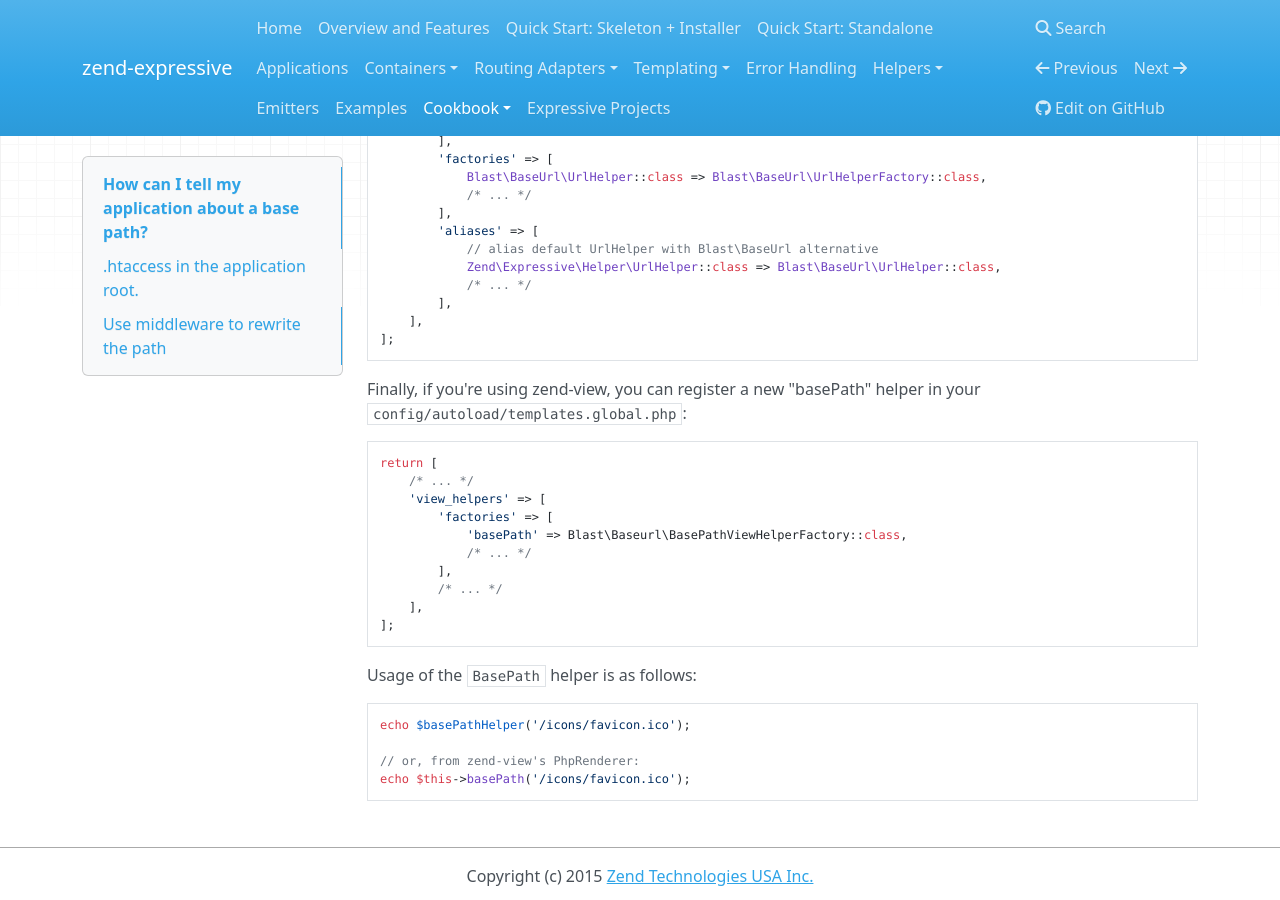
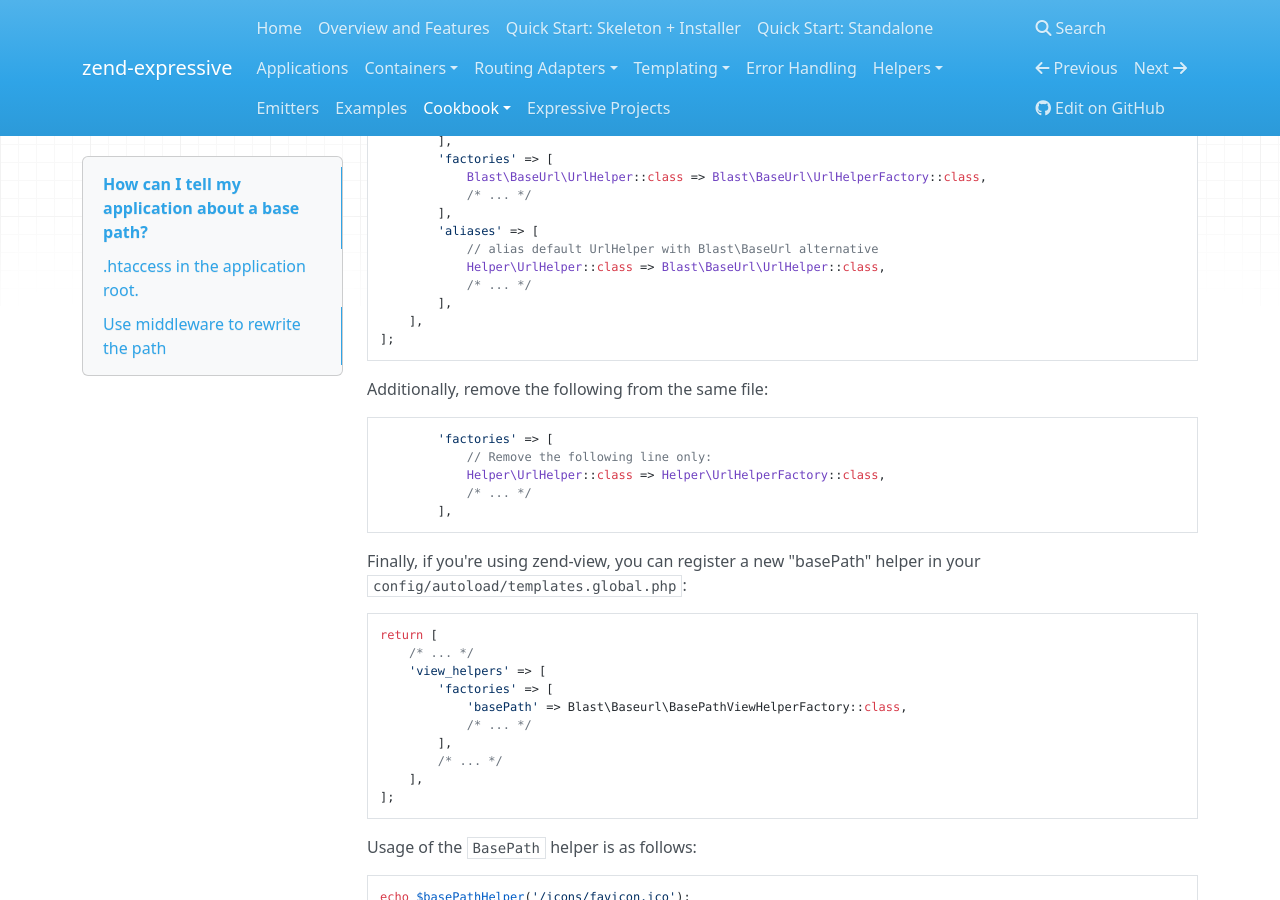
Before and after one commit to zendframework/zend-expressive, an MkDocs documentation site: the page built from doc/book/cookbook/using-a-base-path.md, in a window 1280 px wide and 900 px high, scrolled down 2487 px. Built offline with MkDocs 1.6.1, drawn with Linux system fonts in a browser that asks for light colours; nearby versions of some CDN libraries; old or Windows-style settings are respelled for this version of MkDocs.

Commit message:
Make a note to remove the UrlHelper factory

````diff
--- a/doc/book/cookbook/using-a-base-path.md
+++ b/doc/book/cookbook/using-a-base-path.md
@@ -143,11 +143,21 @@ return [
         ],
         'aliases' => [
             // alias default UrlHelper with Blast\BaseUrl alternative
-            Zend\Expressive\Helper\UrlHelper::class => Blast\BaseUrl\UrlHelper::class,
+            Helper\UrlHelper::class => Blast\BaseUrl\UrlHelper::class,
             /* ... */
         ],
     ],
 ];
+```
+
+Additionally, remove the following from the same file:
+
+```php
+        'factories' => [
+            // Remove the following line only:
+            Helper\UrlHelper::class => Helper\UrlHelperFactory::class,
+            /* ... */
+        ],
 ```
 
 Finally, if you're using zend-view, you can register a new "basePath" helper in
````
